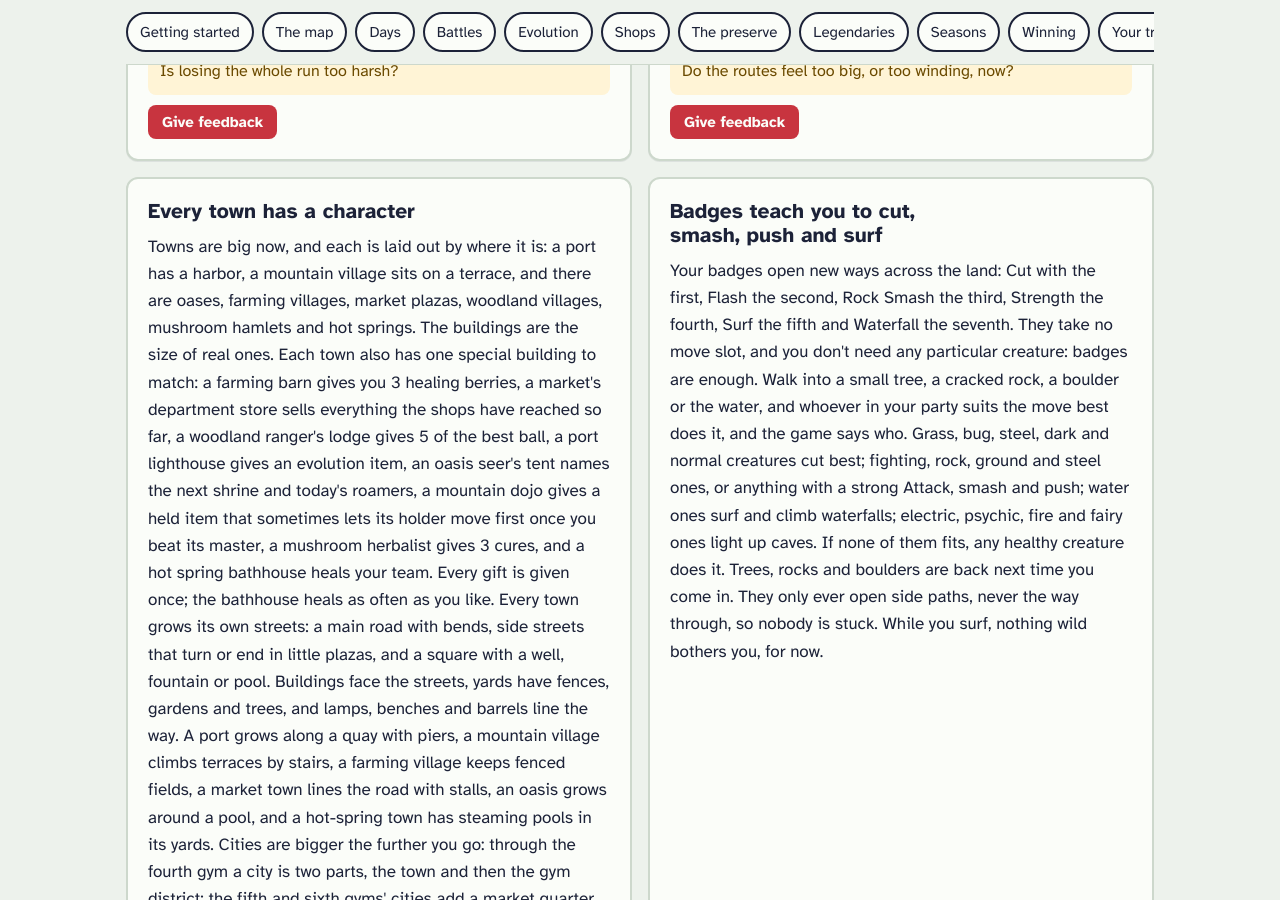
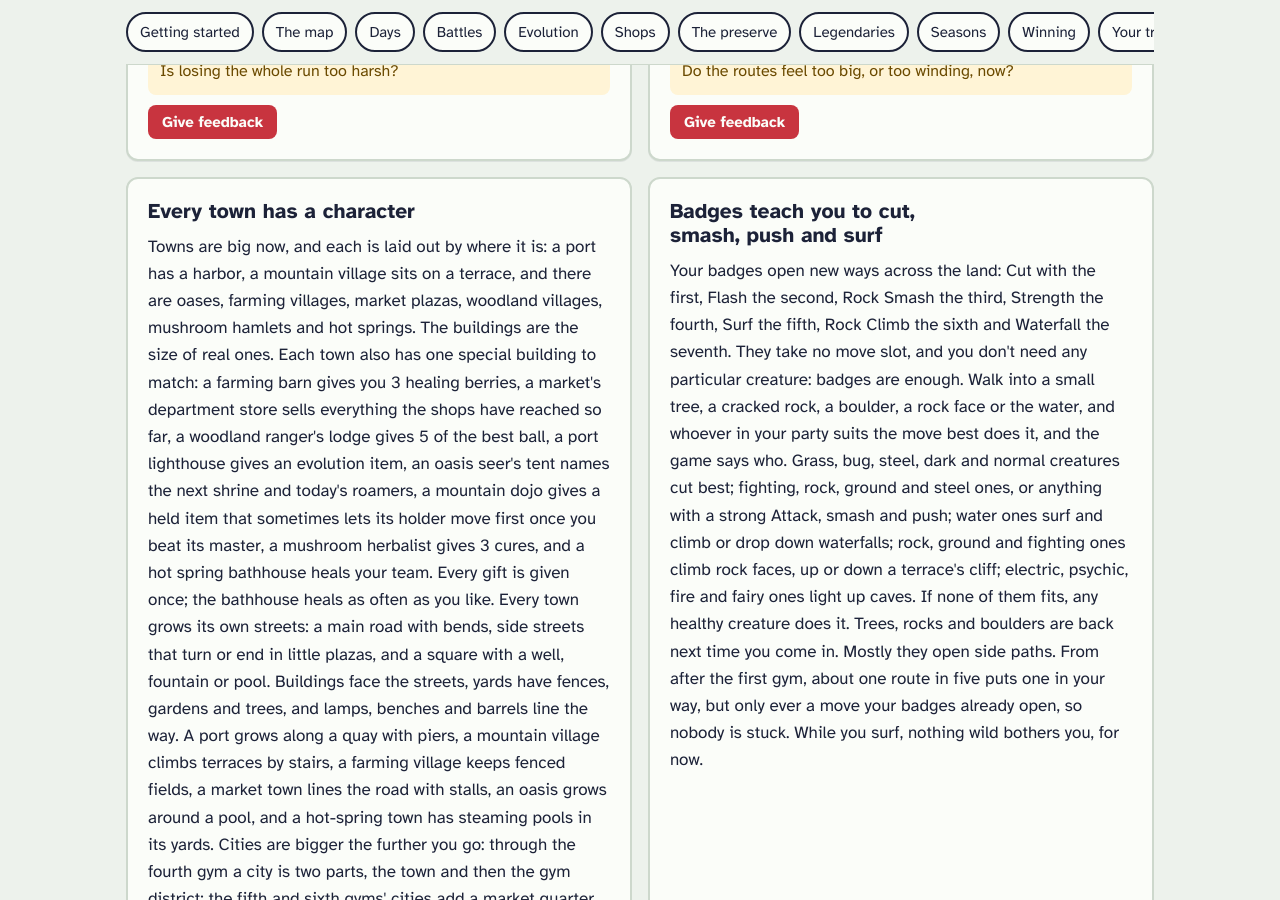
Before and after one commit to Four-Cube-Games/super-adventure, a Jekyll site: the page built from handbook.html, in a window 1280 px wide and 900 px high, scrolled down 4916 px. Built offline with Jekyll 4.4.1, drawn with Linux system fonts in a browser that asks for light colours.

Commit message:
Describe field moves on the way and Rock Climb

```diff
--- a/handbook.html
+++ b/handbook.html
@@ -158,7 +158,7 @@ styles: /assets/handbook.css
     </article>
     <article class="rule" data-rule="field-moves">
       <h3>Badges teach you to cut, smash, push and surf</h3>
-      <p class="said">Your badges open new ways across the land: Cut with the first, Flash the second, Rock Smash the third, Strength the fourth, Surf the fifth and Waterfall the seventh. They take no move slot, and you don't need any particular creature: badges are enough. Walk into a small tree, a cracked rock, a boulder or the water, and whoever in your party suits the move best does it, and the game says who. Grass, bug, steel, dark and normal creatures cut best; fighting, rock, ground and steel ones, or anything with a strong Attack, smash and push; water ones surf and climb waterfalls; electric, psychic, fire and fairy ones light up caves. If none of them fits, any healthy creature does it. Trees, rocks and boulders are back next time you come in. They only ever open side paths, never the way through, so nobody is stuck. While you surf, nothing wild bothers you, for now.</p>
+      <p class="said">Your badges open new ways across the land: Cut with the first, Flash the second, Rock Smash the third, Strength the fourth, Surf the fifth, Rock Climb the sixth and Waterfall the seventh. They take no move slot, and you don't need any particular creature: badges are enough. Walk into a small tree, a cracked rock, a boulder, a rock face or the water, and whoever in your party suits the move best does it, and the game says who. Grass, bug, steel, dark and normal creatures cut best; fighting, rock, ground and steel ones, or anything with a strong Attack, smash and push; water ones surf and climb or drop down waterfalls; rock, ground and fighting ones climb rock faces, up or down a terrace's cliff; electric, psychic, fire and fairy ones light up caves. If none of them fits, any healthy creature does it. Trees, rocks and boulders are back next time you come in. Mostly they open side paths. From after the first gym, about one route in five puts one in your way, but only ever a move your badges already open, so nobody is stuck. While you surf, nothing wild bothers you, for now.</p>
       <p class="ask">Is a fitting type the right way to choose who helps, or should creatures have to learn it?</p>
       <a class="tell" href="{{ site.repo }}/issues/new?template=feedback.yml&amp;title=Handbook%3A%20Badges%20teach%20you%20to%20cut%2C%20smash%2C%20push%20and%20surf&amp;rule=Badges%20teach%20you%20to%20cut%2C%20smash%2C%20push%20and%20surf">Give feedback</a>
     </article>
```
